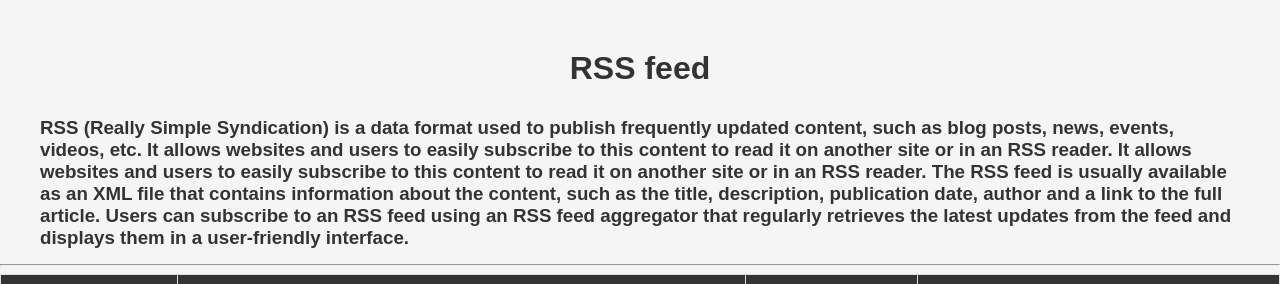
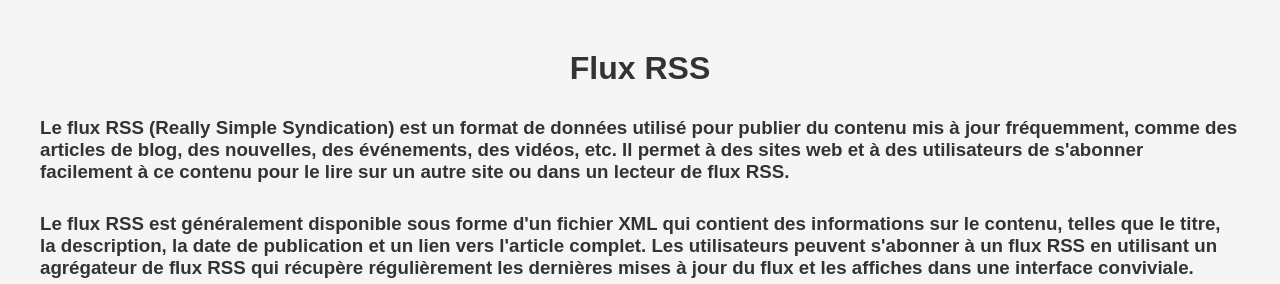
Before and after one commit to antoningr/Agregateur_de_flux_RSS, a Flask app: page / in a window 1280 px wide. Shown: the top 284 px of the page. Run offline with Flask 2, Linux system fonts and the light colour scheme; data that the repository does not hold is empty.

Commit message:
Update Projet

```diff
--- a/templates/table.html
+++ b/templates/table.html
@@ -7,9 +7,9 @@
 </head>
 <body>
     <div class="container">
-        <h1 style="text-align:center;">RSS feed</h1>
-        <h3>RSS (Really Simple Syndication) is a data format used to publish frequently updated content, such as blog posts, news, events, videos, etc. It allows websites and users to easily subscribe to this content to read it on another site or in an RSS reader. It allows websites and users to easily subscribe to this content to read it on another site or in an RSS reader. The RSS feed is usually available as an XML file that contains information about the content, such as the title, description, publication date, author and a link to the full article. Users can subscribe to an RSS feed using an RSS feed aggregator that regularly retrieves the latest updates from the feed and displays them in a user-friendly interface.</h3>
-        <hr>
+        <h1 style="text-align:center;">Flux RSS</h1>
+        <h3>Le flux RSS (Really Simple Syndication) est un format de données utilisé pour publier du contenu mis à jour fréquemment, comme des articles de blog, des nouvelles, des événements, des vidéos, etc. Il permet à des sites web et à des utilisateurs de s'abonner facilement à ce contenu pour le lire sur un autre site ou dans un lecteur de flux RSS.</h3>
+        <h3>Le flux RSS est généralement disponible sous forme d'un fichier XML qui contient des informations sur le contenu, telles que le titre, la description, la date de publication et un lien vers l'article complet. Les utilisateurs peuvent s'abonner à un flux RSS en utilisant un agrégateur de flux RSS qui récupère régulièrement les dernières mises à jour du flux et les affiches dans une interface conviviale.</h3>
         <table class="table-striped">
             <!-- En-tête de la table -->
             <thead>
```
Also changed, not shown: README.md, images/app_homepage.png (added), images/app_page_accueil.png (deleted), images/general_architecture_flux_aggregator_RSS.png (renamed from images/architecture_générale_agrégateur_de_flux_RSS.png).
